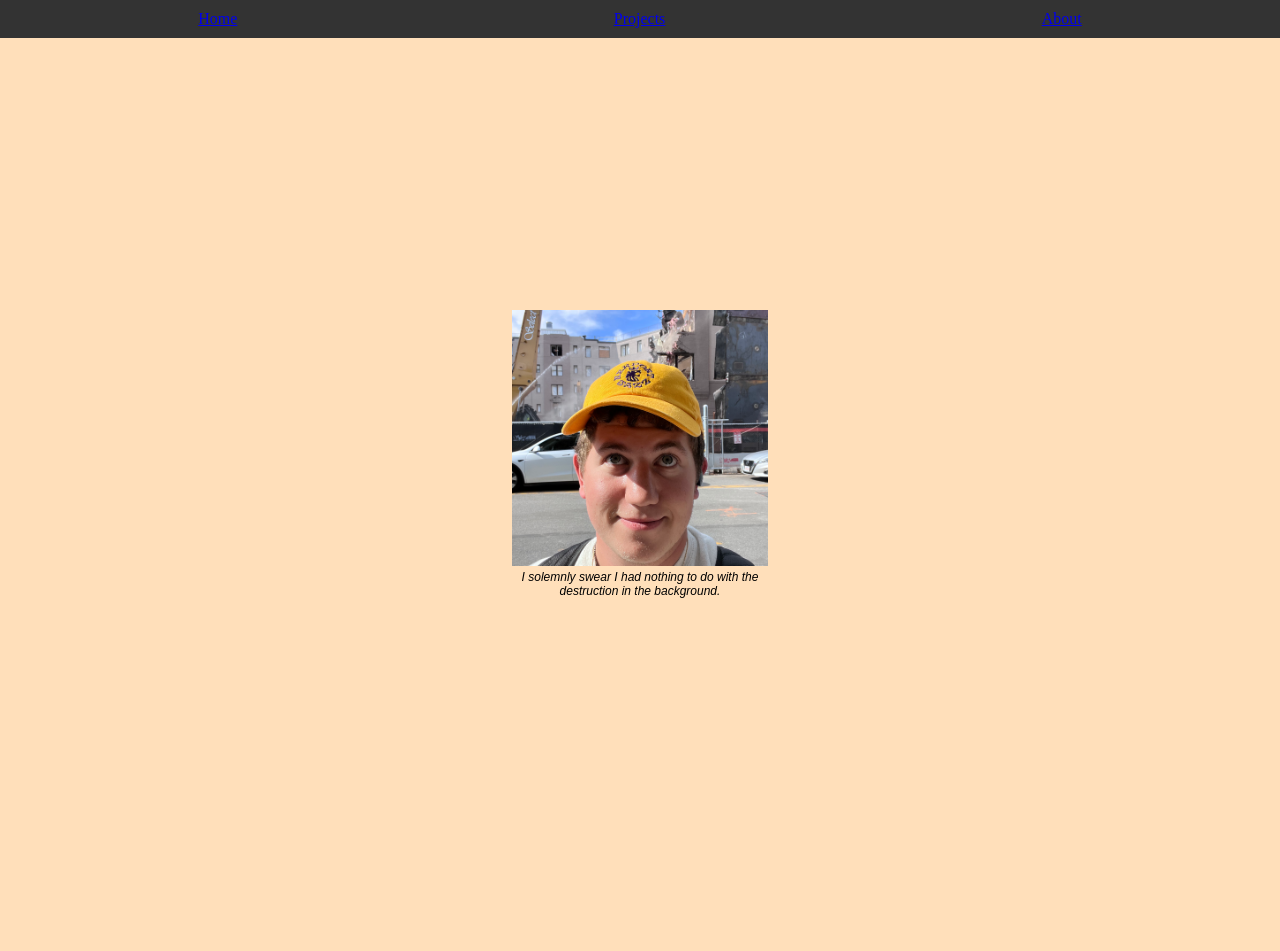
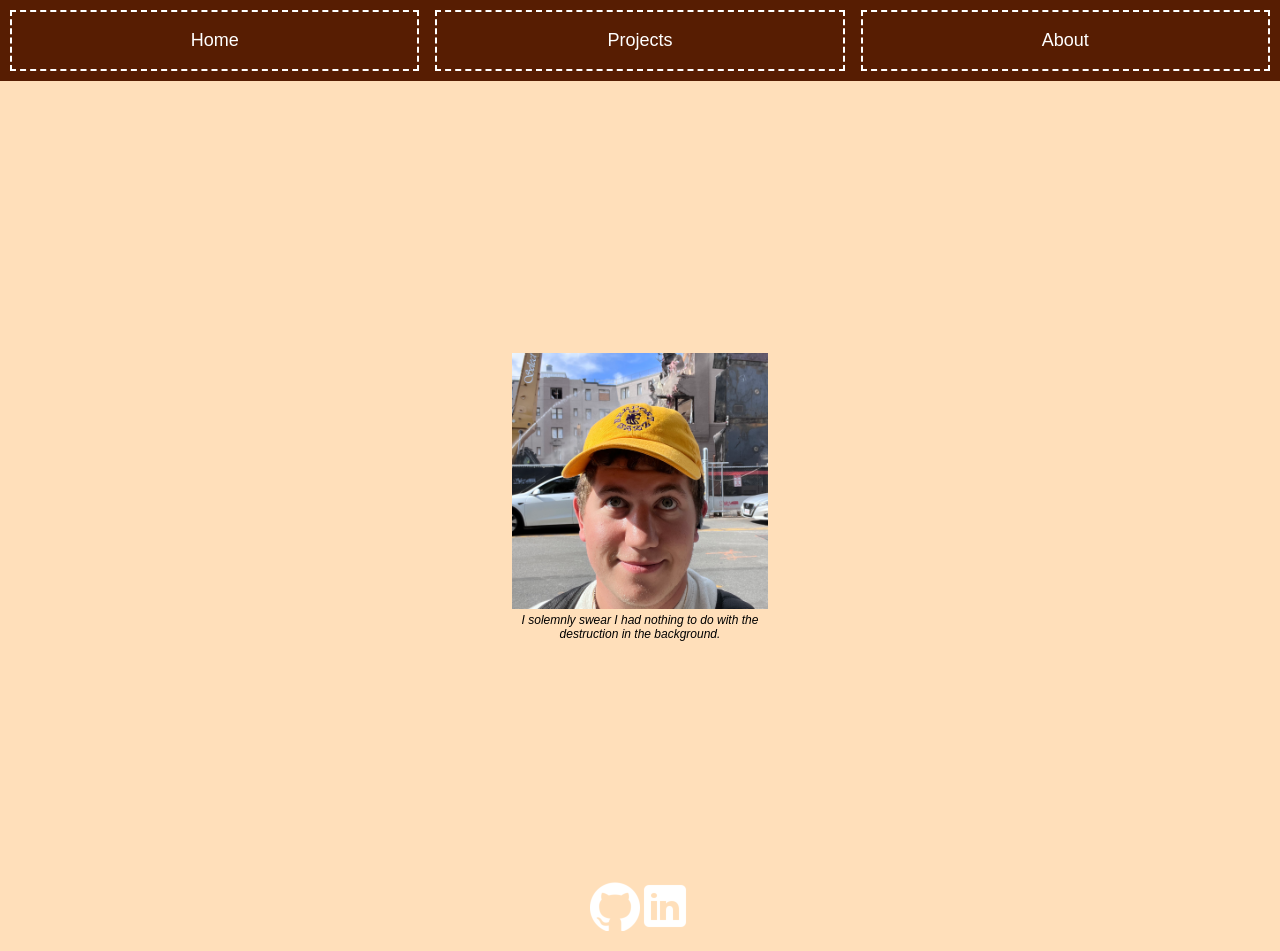
Before and after one commit to migmoog/migmoog.github.io, a React (Vite) app in the folder frontend/: page / in a window 1280 px wide. Shown: the top 951 px of the page. Before the commit the page ends 838 px from the top, so only its background shows below. Built offline with nearby package versions, Linux system fonts and the light colour scheme; a web font is replaced by a local one.

Commit message:
navbar and welcomes

```diff
--- a/frontend/src/Navbar.jsx
+++ b/frontend/src/Navbar.jsx
@@ -2,11 +2,13 @@ import { Link } from "react-router-dom";
 
 function NavbarItem({ text, route }) {
     return (
-        <Link to={route} className="navbar-link">
-            <div className="navbar-item">
-                {text}
-            </div>
-        </Link>
+        <div className="navbar-item">
+            <Link to={route} className="navbar-link">
+                <p className="navbar-text">
+                    {text}
+                </p>
+            </Link>
+        </div>
     );
 }
 export default function Navbar() {
--- a/frontend/src/main.jsx
+++ b/frontend/src/main.jsx
@@ -8,6 +8,32 @@ import './styles/globals.css'
 import { StrictMode } from 'react';
 import Navbar from './Navbar.jsx';
 
+function FooterLogo({ link, imgSrc }) {
+  return (
+    <a href={link} target="_blank" rel="noopener noreferrer">
+      <img src={imgSrc} className="footer-logo" />
+    </a>
+  );
+}
+
+function Footer() {
+  return (
+    <footer>
+      <div className="footer-logos">
+        <FooterLogo
+          link="https://github.com/migmoog"
+          imgSrc="/img/ghlogo.png"
+        />
+        <FooterLogo
+          link="https://www.linkedin.com/in/jlgdev/"
+          imgSrc="/img/linlogo.png"
+        />
+      </div>
+      <p>&copy; {new Date().getFullYear()} Jeremy Gordon</p>
+    </footer>
+  );
+}
+
 createRoot(document.getElementById('root')).render(
   <StrictMode>
     <BrowserRouter>
@@ -17,6 +43,7 @@ createRoot(document.getElementById('root')).render(
         <Route path="/projects" element={<Projects />} />
         <Route path="/about" element={<About />} />
       </Routes>
+      <Footer />
     </BrowserRouter>
   </StrictMode>
 );
--- a/frontend/src/styles/globals.css
+++ b/frontend/src/styles/globals.css
@@ -8,7 +8,9 @@
     src: url("font/JetBrainsMono-Regular.otf") format("opentype");
 }
 
-html, body, #root {
+html,
+body,
+#root {
     margin: 0;
     padding: 0;
     box-sizing: border-box;
@@ -29,10 +31,74 @@ h1 {
     font-style: italic;
 }
 
+.footer-logos {
+    /* center the contents */
+    display: flex;
+    justify-content: center;
+    align-items: center;
+}
+
+.footer-logo {
+    /* tint the images black */
+    filter: grayscale(100%) brightness(0) invert(1);
+
+}
+
+footer>p {
+    display: flex;
+    justify-content: center;
+}
+
 .navbar {
     display: flex;
-    justify-content: space-around;
+    background-color: #571d02;
+    padding: 10px;
+    font-family: 'JetBrains Mono', Fallback, sans-serif;
+    gap: 16px;
+    /* Adds space between navbar items */
+}
+
+.navbar-link {
+    color: white;
+    text-decoration: none;
+    margin: 0;
+    /* Remove margin, use gap instead */
+    font-size: 18px;
+}
+
+.navbar-item {
+    display: flex;
+    justify-content: center;
     align-items: center;
-    background-color: #333;
-    padding: 10px;
+    border-style: dashed;
+    max-width: 100%;
+    max-height: 100%;
+    flex: 1 1 0;
+    /* Allow items to grow and fill space equally */
+    min-width: 0;
+    /* Prevent overflow */
+    padding: 0 8px;
+    /* Optional: add inner padding */
+    border: 2px;
+    border-style: dashed;
+    border-color: #fff;
+    transition: border-color 0.3s;
 }
+
+@keyframes grow {
+    0% {
+        transform: scale(1);
+    }
+
+    50% {
+        transform: scale(1.05);
+    }
+
+    100% {
+        transform: scale(1);
+    }
+}
+
+.navbar-item:hover {
+    animation: grow jiggle 0.5s ease-in-out forwards;
+}
```
Also changed, not shown: frontend/public/img/ghlogo.png (added), frontend/public/img/linlogo.png (added).
